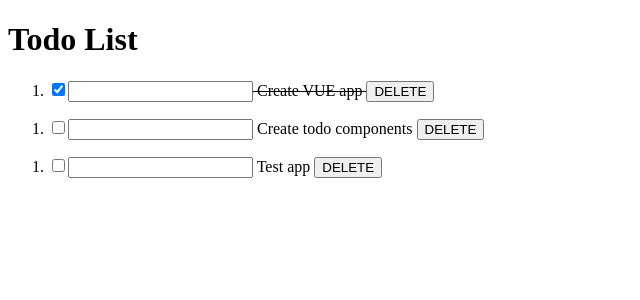
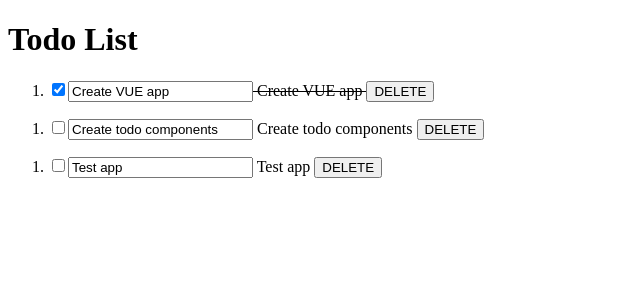
Before and after one commit to ulldecorb/frontend-todo-vue, a Vue app in the folder todo/: page / in a window 1280 px wide. Shown: the top 300 px of the page, without its empty margins (0-640 px from the left). Built offline with nearby package versions, Linux system fonts and the light colour scheme.

Commit message:
Add deletetask method

```diff
--- a/todo/src/App.vue
+++ b/todo/src/App.vue
@@ -1,7 +1,7 @@
 <template>
   <div id="app">
     <h1>Todo List</h1>
-    <TodoList v-bind:todos="copyTodos" />
+    <TodoList v-bind:todos="copyTodos" v-on:delete-task="deleteTask" />
   </div>
 </template>
 
@@ -13,6 +13,12 @@ export default {
   name: 'App',
   components: {
     TodoList
+  },
+  methods: {
+    deleteTask(id) {
+      this.todos = this.todos.filter(todo => todo.id !== id);
+      this.copyTodos = [...this.todos];
+    }
   },
   data() {
     return {
--- a/todo/src/components/TodoItem.vue
+++ b/todo/src/components/TodoItem.vue
@@ -3,9 +3,9 @@
         <input type="checkbox"
         v-bind:checked="todo.completed ? 'checked' : ''"
         v-on:change="checkTodo">
-        <input type="text">
+        <input type="text" v-bind:value="todo.task">
         {{todo.task}}
-        <button>DELETE</button>
+        <button @click="$emit('delete-task', todo.id)">DELETE</button>
 </li>
 </template>
 <script>
--- a/todo/src/components/TodoList.vue
+++ b/todo/src/components/TodoList.vue
@@ -1,7 +1,7 @@
 <template>
 <div>
   <ol v-bind:key="todo.id" v-for="todo in todos">
-    <TodoItem v-bind:todo="todo" />
+    <TodoItem v-bind:todo="todo" v-on:delete-task="$emit('delete-task', todo.id)"/>
   </ol>
 </div>
 </template>
```
